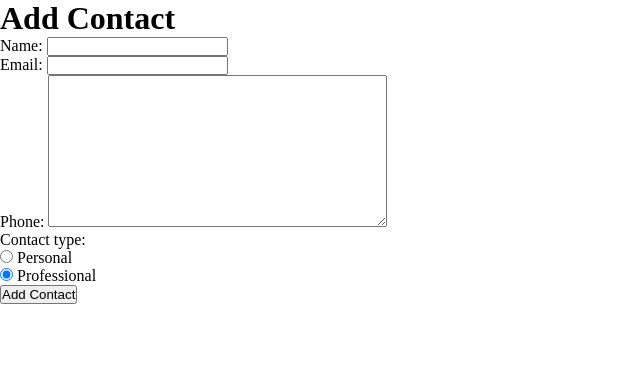
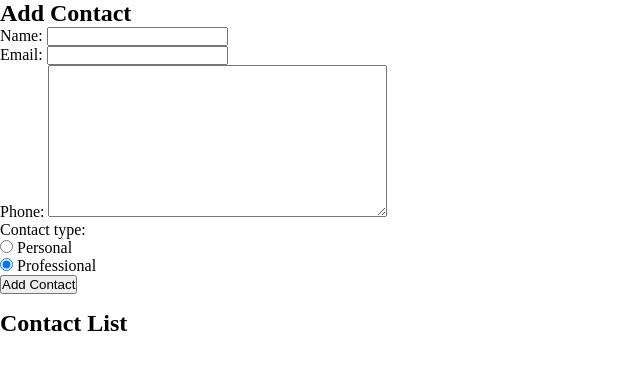
Before and after one commit to aemann2/contact_keeper, a Django app: page / in a window 1280 px wide. Shown: the part 34-404 px from the top of the page, without its empty margins (0-640 px from the left). Run offline with Django 4.2, Linux system fonts and the light colour scheme; the visitor is signed in with stand-in values (Sample User, id 1); data that the repository does not hold is empty.

Commit message:
began adding contacts, styling

```diff
--- a/contact_keeper/views.py
+++ b/contact_keeper/views.py
@@ -7,6 +7,7 @@ from django.contrib.auth.views import LoginView
 from django.contrib.auth.decorators import login_required
 from django.views.generic.base import TemplateView
 from django.views.generic import CreateView
+from .models import Contact
 from .forms import ContactForm
 
 
@@ -22,7 +23,8 @@ def home(request):
             form = ContactForm()
     else:
         form = ContactForm()
-    context = {"contact_form": form}
+    all_contacts = Contact.objects.filter(owner=request.user)
+    context = {"contact_form": form, "contacts": all_contacts}
     return render(request, "home.html", context)
 
 
--- a/static/style.css
+++ b/static/style.css
@@ -42,6 +42,10 @@ nav {
   display: inline;
 }
 
+.contacts {
+	margin-top: 1rem;
+}
+
 .phone-field-ext, #id_phone_1 {
 	display: none;
 }
--- a/templates/home.html
+++ b/templates/home.html
@@ -2,13 +2,29 @@
 {% load static %}
 
 {% block content %}
-<div>
-<h1>Add Contact</h1>
-<form action='/' method='post'>
-	{% csrf_token %}
-{{ contact_form.as_p }}
-<button type="submit" class="submit_btn btn label-success">Add Contact</button>
-</form>
+<div class='add_contact'>
+	<h2>Add Contact</h2>
+	<form action='/' method='post'>
+		{% csrf_token %}
+	{{ contact_form.as_p }}
+	<button type="submit" class="submit_btn btn label-success">Add Contact</button>
+	</form>
+</div>
+
+<div class='contacts'>
+	<h2>Contact List</h2>
+{% for contact in contacts  %}
+	<div class=contact_card>
+		<ul class='contact_list'>
+			<li class='contact contact__name'>{{contact.name}}</li>
+			<li class='contact contact__email'>{{contact.email}}</li>
+			<li class='contact contact__phone'>{{contact.phone}}</li>
+			<li class='contact contact__type'>{{contact.contact_type}}</li>
+			<button class='contact__button contact__button--edit'>Edit</button>
+			<button class='contact__button contact__button--delete'>Delete</button>
+		<ul>
+	<div>
+{% endfor %}
 </div>
 
 <script>
```
